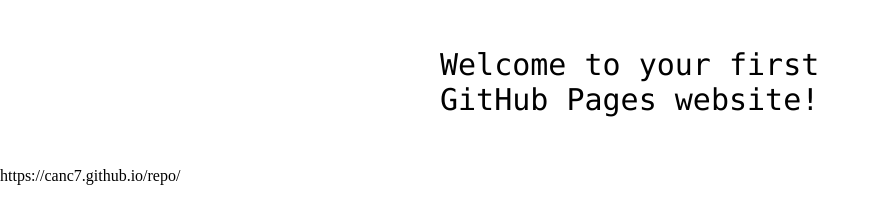
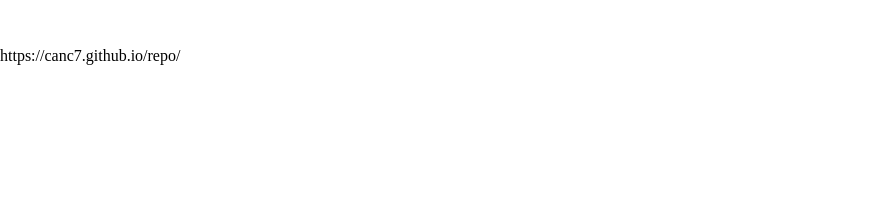
Before and after one commit to canc7/hello-world, a plain HTML site: page index.html in a window 1280 px wide. Shown: the part 341-564 px from the top of the page, without its empty margins (0-895 px from the left). Drawn offline with Linux system fonts and the light colour scheme.

Commit message:
Update index.html

```diff
--- a/index.html
+++ b/index.html
@@ -12,7 +12,7 @@
 <img src="https://octodex.github.com/images/daftpunktocat-thomas.gif" id="octocat" alt="octocat-gif" />
 
 <!-- Change this code here by copy and pasting your template on line 15 -->
-<p>Welcome to your first GitHub Pages website!</p>https://canc7.github.io/repo/
+https://canc7.github.io/repo/
 
 </body>
 </html>
```
